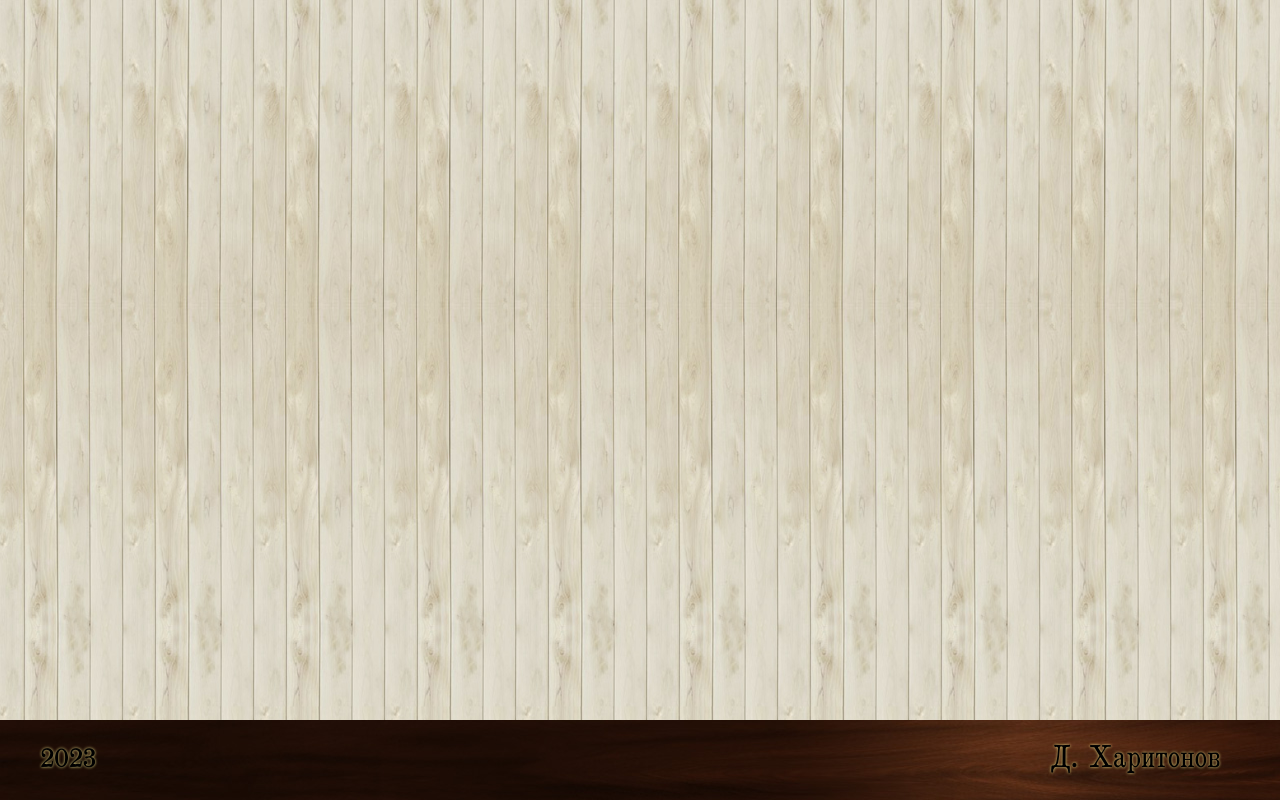
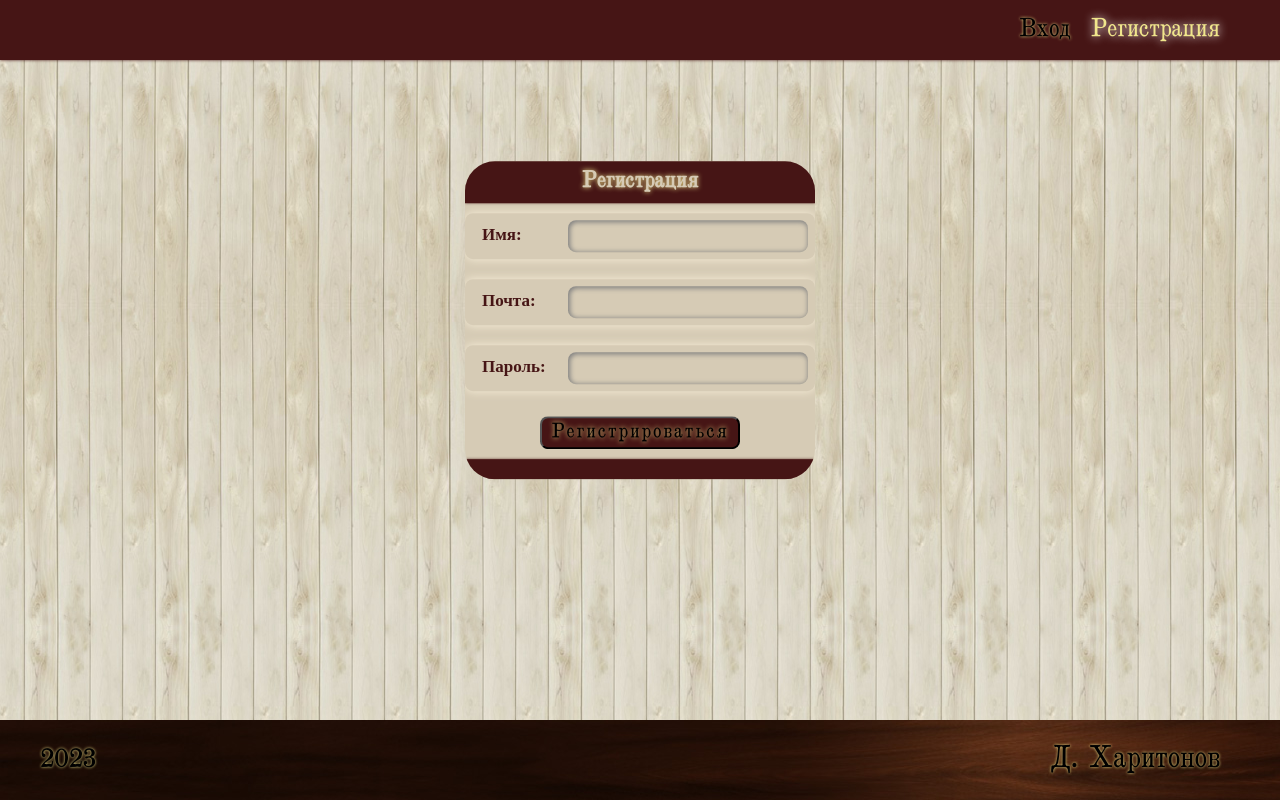
Before and after one commit to dimitrianderi/my-library, a Vue app: page /reg in a window 1280 px wide. Before the commit this address had no page. Built offline with nearby package versions, Linux system fonts and the light colour scheme; a web font is replaced by a local one.

Commit message:
feat: add registration

```diff
--- a/src/components/form/AppControl.vue
+++ b/src/components/form/AppControl.vue
@@ -5,7 +5,7 @@
       :class="[`${name}__input`, { error: error }]"
       :type="type"
       :id="id"
-      autocomplete="off"
+      :autocomplete="autocomplete"
       :value="modelValue"
       @input="$emit('update:modelValue', $event.target.value)"
       maxlength="80"
@@ -23,6 +23,10 @@ export default {
     label: String,
     error: String,
     modelValue: String,
+    autocomplete: {
+      type: String,
+      default: 'off'
+    }
   },
   emits: ['update:modelValue'],
 }
--- a/src/components/ui/TheHeader.vue
+++ b/src/components/ui/TheHeader.vue
@@ -3,7 +3,7 @@
     <h1>Моя библиотека</h1>
     <div class="header"></div>
   </header>
-  <div class="title">
+  <div class="header__title">
     <span class="header__user">Здравствуйте, {{ user }}!</span>
     <span class="header__text" @click="logout">Выйти</span>
   </div>
@@ -33,30 +33,4 @@ export default {
 }
 </script>
 
-<style lang="scss" scoped>
-@import '@/styles/index.scss';
-.title {
-  @include title(end, 90%, $dark);
-  margin: 0 auto;
-  border-radius: 15px 15px 0 0;
-  text-shadow: 0 0 5px $gold;
-  display: flex;
-  justify-content: space-between;
-
-  & .header__text {
-    transition: all 0.5s ease;
-
-    &:hover {
-      color: $gold;
-      text-shadow: 0 0 10px $white;
-      cursor: pointer;
-    }
-  }
-
-  & .header__user {
-    color: $white;
-    font-weight: 100;
-    text-shadow: none;
-  }
-}
-</style>
+<style></style>
--- a/src/layouts/AuthLayout.vue
+++ b/src/layouts/AuthLayout.vue
@@ -1,5 +1,10 @@
 <template>
-  <h1>Auth Layout</h1>
+  <div class="auth__title">
+    <div class="auth__wrapper">
+      <router-link to="/auth" class="auth__text">Вход</router-link>
+      <router-link to="/reg" class="auth__text">Регистрация</router-link>
+    </div>
+  </div>
   <router-view></router-view>
 </template>
 
--- a/src/router/index.js
+++ b/src/router/index.js
@@ -13,6 +13,24 @@ const routes = [
     },
     {
         path: '/auth',
+        name: 'Auth',
+        component: () => import('@/views/Auth.vue'),
+        meta: {
+            layout: 'auth',
+            auth: false
+        }
+    },
+    {
+        path: '/reg',
+        name: 'Reg',
+        component: () => import('@/views/Registration.vue'),
+        meta: {
+            layout: 'auth',
+            auth: false
+        }
+    },
+    {
+        path: '/:CatchAll(.*)',
         name: 'Auth',
         component: () => import('@/views/Auth.vue'),
         meta: {
--- a/src/stores/AuthStore.js
+++ b/src/stores/AuthStore.js
@@ -6,7 +6,8 @@ import { error } from "@/utils/errors";
 const TOKEN_KEY = 'token'
 const USER = 'user'
 const KEY = import.meta.env.VITE_AUTH_KEY
-const URL = `https://identitytoolkit.googleapis.com/v1/accounts:signInWithPassword?key=${KEY}`
+const URL_AUTH = `https://identitytoolkit.googleapis.com/v1/accounts:signInWithPassword?key=${KEY}`
+const URL_REG = `https://identitytoolkit.googleapis.com/v1/accounts:signUp?key=${KEY}`
 
 export const useAuthStore = defineStore('authStore', () => {
     const filterStore = useFilterStore()
@@ -33,9 +34,20 @@ export const useAuthStore = defineStore('authStore', () => {
 
     const login = async (payload) => {
         try {
-            const { data } = await axios.post(URL, { ...payload, returnSecureToken: true })
+            const { data } = await axios.post(URL_AUTH, { ...payload, returnSecureToken: true })
             setToken(data.idToken)
             setEmail(data.email)
+        } catch (err) {
+            setErrAuth(error(err.response.data.error.message))
+            throw new Error()
+        }
+    }
+
+    const reg = async (payload) => {
+        try {
+            const {data} = await axios.post(URL_REG, { ...payload, returnSecureToken: true })
+            console.log(data)
+            await login({ email: payload.email, password: payload.password })
         } catch (err) {
             setErrAuth(error(err.response.data.error.message))
             throw new Error()
@@ -53,6 +65,7 @@ export const useAuthStore = defineStore('authStore', () => {
         login,
         logout,
         clearErrAuth,
-        getUser
+        getUser,
+        reg
     }
 })
--- a/src/styles/common/default.scss
+++ b/src/styles/common/default.scss
@@ -31,7 +31,6 @@ body {
   display: flex;
   justify-content: space-between;
   align-items: center;
-  // padding-bottom: 10px;
 }
 
 .footer__container {
--- a/src/styles/ui/auth.scss
+++ b/src/styles/ui/auth.scss
@@ -4,11 +4,33 @@
 }
 
 .auth__title {
-  @include title;
+  @include title();
+  margin: 0 auto;
+  text-shadow: 0 0 5px $gold;
+  display: flex;
+  justify-content: center;
+  padding: 10px 40px;
 
-  &:last-of-type {
-    align-self: flex-end;
-    height: 25px;
+  & .auth__wrapper {
+    width: 100%;
+    display: flex;
+    justify-content: flex-end;
+  }
+
+  & .auth__text {
+    @include text (20px, $dark, 'Blokgauz', 400);
+    font-style: normal;
+    line-height: 2;
+    text-shadow: 0 0 3px $gold;
+    margin-right: 20px;
+    transition: all 0.5s ease;
+
+    &:hover,
+    &.active {
+      color: $gold;
+      text-shadow: 0 0 10px $white;
+      cursor: pointer;
+    }
   }
 }
 
--- a/src/styles/ui/header.scss
+++ b/src/styles/ui/header.scss
@@ -40,3 +40,28 @@ header {
     text-shadow: 0 0 5px $gold;
   }
 }
+
+.header__title {
+  @include title(end, 90%, $dark);
+  margin: 0 auto;
+  border-radius: 15px 15px 0 0;
+  text-shadow: 0 0 5px $gold;
+  display: flex;
+  justify-content: space-between;
+
+  & .header__text {
+    transition: all 0.5s ease;
+
+    &:hover {
+      color: $gold;
+      text-shadow: 0 0 10px $white;
+      cursor: pointer;
+    }
+  }
+
+  & .header__user {
+    color: $white;
+    font-weight: 100;
+    text-shadow: none;
+  }
+}
--- /dev/null
+++ b/src/use/useRegForm.js
@@ -0,0 +1,80 @@
+import { useField, useForm } from 'vee-validate'
+import { computed, ref, watch } from 'vue'
+import * as yup from 'yup'
+import { useAuthStore } from '../stores/AuthStore'
+import { useRouter } from 'vue-router'
+
+export function useRegForm() {
+    const router = useRouter()
+    const { handleSubmit, isSubmitting, submitCount } = useForm()
+    const authStore = useAuthStore()
+    const MIN_PASS = 6
+    const MAX_NAME = 12
+    const isErrorEmail = ref(false)
+    const isErrorPass = ref(false)
+    const isErrorName = ref(false)
+    const isErrAuth = computed(() => authStore.getErrAuth);
+
+    const { value: email, errorMessage: errorEmail } = useField(
+        'email',
+        yup
+            .string()
+            .trim()
+            .email('aдрес почты введён некорректно')
+            .required('заполните это поле')
+    )
+    const { value: pass, errorMessage: errorPass } = useField(
+        'password',
+        yup
+            .string()
+            .trim()
+            .required('заполните это поле')
+            .min(MIN_PASS, `в пароле должно быть минимум ${MIN_PASS} символов`)
+    )
+    const { value: name, errorMessage: errorName } = useField(
+        'name',
+        yup
+            .string()
+            .trim()
+            .required('заполните это поле')
+            .max(MAX_NAME, `имя должно быть не больше ${MAX_NAME} символов`)
+    )
+
+    const onSubmit = handleSubmit(async (values) => {
+        try {
+            await authStore.reg(values)
+            router.push('/')
+        } catch (e) { }
+    })
+
+    const clearErrAuth = () => {
+        authStore.clearErrAuth()
+    }
+
+    watch(submitCount, (newValue) => {
+        if (newValue > 0) {
+            isErrorEmail.value = true
+            isErrorPass.value = true
+            isErrorName.value = true
+        }
+    })
+
+    watch([email, pass], ([newEmail, newPass], [oldEmail, oldPass]) => {
+        submitCount.value = 0;
+
+        isErrorEmail.value = newEmail !== oldEmail ? false : isErrorEmail.value;
+        isErrorPass.value = newPass !== oldPass ? false : isErrorPass.value;
+    });
+
+    return {
+        email,
+        errorEmail: computed(() => isErrorEmail.value ? (errorEmail.value || isErrAuth.value) : ''),
+        pass,
+        errorPass: computed(() => isErrorPass.value ? (errorPass.value || isErrAuth.value) : ''),
+        name,
+        errorName: computed(() => isErrorName.value ? (errorName.value || isErrAuth.value) : ''),
+        isSubmitting,
+        onSubmit,
+        clearErrAuth
+    }
+}
--- a/src/utils/errors.js
+++ b/src/utils/errors.js
@@ -1,5 +1,6 @@
 const ERROR_CODES = {
     INVALID_LOGIN_CREDENTIALS: 'логин или пароль неверные',
+    EMAIL_EXISTS: 'такой пользователь уже существует',
 }
 
 export const error = code => ERROR_CODES[code] || 'ошибка запроса'
--- a/src/views/Auth.vue
+++ b/src/views/Auth.vue
@@ -1,28 +1,24 @@
 <template>
   <form class="auth__modal" @submit.prevent="onSubmit">
     <h2 class="auth__title">Авторизация</h2>
-    <div class="auth__form-control">
-      <label class="auth__label" for="email">Почта:</label>
-      <input
-        :class="['auth__input', { error: errorEmail }]"
+    <app-control
+        name="auth"
         type="email"
+        label="Почта"
+        :error="errorEmail"
         id="email"
         v-model="email"
         autocomplete="on"
-      />
-    </div>
-    <small class="auth__errorText">{{ errorEmail }}</small>
-    <div class="auth__form-control">
-      <label class="auth__label" for="pass">Пароль:</label>
-      <input
-        :class="['auth__input', { error: errorPass }]"
+      ></app-control>
+    <app-control
+        name="auth"
         type="password"
+        label="Пароль"
+        :error="errorPass"
         id="pass"
         v-model="pass"
-        autocomplete="off"
-      />
-    </div>
-    <small class="auth__errorText">{{ errorPass }}</small>
+        autocomplete="on"
+      ></app-control>
     <button
       type="submit"
       class="auth__btn"
@@ -37,13 +33,16 @@
 
 <script>
 import { useLoginForm } from '@/use/useLoginForm'
+import AppControl from '@/components/form/AppControl.vue'
 
 export default {
+  components: { AppControl },
   setup() {
     return {
       ...useLoginForm(),
     }
   },
+  name: 'Auth',
 }
 </script>
 
--- /dev/null
+++ b/src/views/Registration.vue
@@ -0,0 +1,57 @@
+<template>
+  <form class="auth__modal" @submit.prevent="onSubmit">
+    <h2 class="auth__title">Регистрация</h2>
+    <app-control
+      name="auth"
+      type="text"
+      label="Имя"
+      :error="errorName"
+      id="name"
+      v-model="name"
+      autocomplete="off"
+    ></app-control>
+    <app-control
+      name="auth"
+      type="email"
+      label="Почта"
+      :error="errorEmail"
+      id="email"
+      v-model="email"
+      autocomplete="on"
+    ></app-control>
+    <app-control
+      name="auth"
+      type="password"
+      label="Пароль"
+      :error="errorPass"
+      id="pass"
+      v-model="pass"
+      autocomplete="on"
+    ></app-control>
+    <button
+      type="submit"
+      class="auth__btn"
+      :disabled="isSubmitting"
+      @click="clearErrAuth"
+    >
+      Регистрироваться
+    </button>
+    <h2 class="auth__title"></h2>
+  </form>
+</template>
+
+<script>
+import { useRegForm } from '@/use/useRegForm'
+import AppControl from '@/components/form/AppControl.vue'
+export default {
+  components: { AppControl },
+    name: 'Reg',
+    setup() {
+    return {
+      ...useRegForm(),
+    }
+  },
+}
+</script>
+
+<style></style>
```
